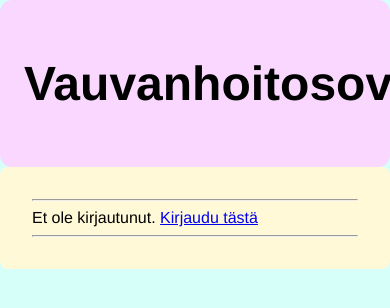
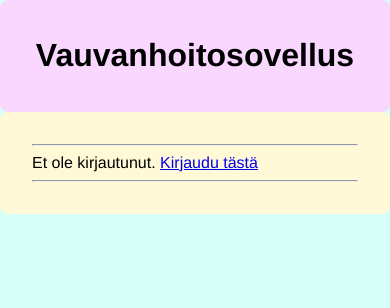
Before and after one commit to sonjamadetoja/tks_harjoitustyo, a Flask app: page /add in a window 390 px wide; the page is wider, and only the part inside the window is pictured. Shown: the top 308 px of that part. Run offline with Flask 2, Linux system fonts and the light colour scheme.

Commit message:
Change header's font-size and image's ax-width to responsive in main.css

```diff
--- a/static/main.css
+++ b/static/main.css
@@ -8,7 +8,7 @@ body {
     background: #f9d7ff;
     font-weight: bold;
     padding: 1em 1em;
-    font-size: 1.5em;
+    font-size: 100%;
     border-radius: .5em;
     text-align: center;
 }
@@ -24,3 +24,6 @@ body {
     margin-left: auto;
     margin-right: auto;
   }
+
+  img {
+    max-width:100%;}
```
